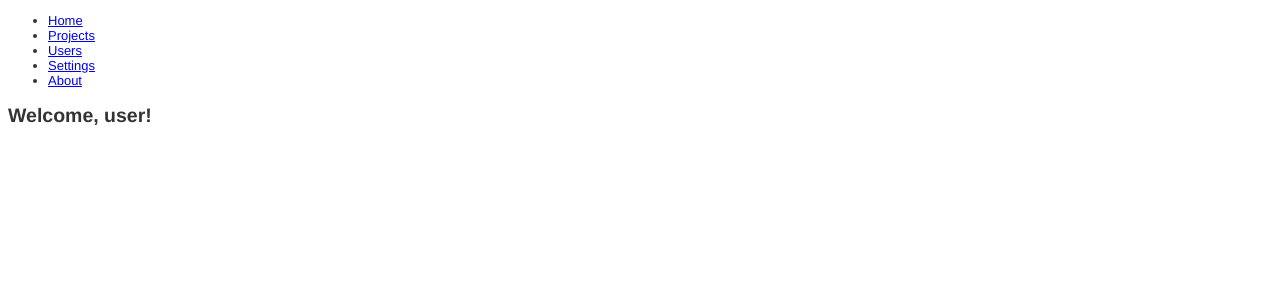
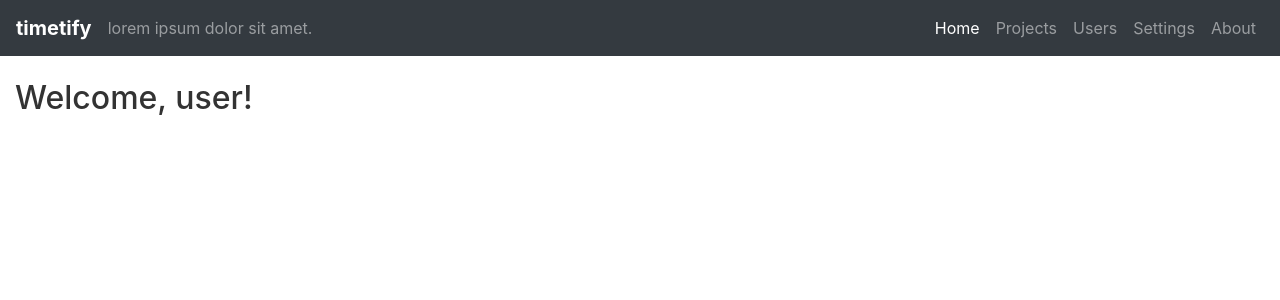
Before and after one commit to tanpatrick/timetify-v2, a React app: page / in a window 1280 px wide. Shown: the top 300 px of the page. Built offline with nearby package versions, Linux system fonts and the light colour scheme.

Commit message:
Add navigation styling using bootstrap

```diff
--- a/src/routes/index.jsx
+++ b/src/routes/index.jsx
@@ -2,7 +2,7 @@ import React from 'react'
 import {
     BrowserRouter as Router,
     Route,
-    Link
+    NavLink
 } from 'react-router-dom'
 
 import About from './about'
@@ -14,26 +14,49 @@ import Users from './users'
 const Routes = () => (
     <Router>
         <div>
-            <nav >
-                <ul>
-                    <li>
-                        <Link to="/">Home</Link>
+            <nav className="navbar navbar-expand-md navbar-dark bg-dark mb-4 fixed-top bg-faded">
+                <a className="navbar-brand" href="/">
+                    <strong>
+                        timetify
+                    </strong>
+                </a>
+                <button className="navbar-toggler" type="button" data-toggle="collapse" data-target="#navbarCollapse" aria-controls="navbarCollapse" aria-expanded="false" aria-label="Toggle navigation">
+                    <span className="navbar-toggler-icon"></span>
+                </button>
+                <div className="collapse navbar-collapse" id="navbarCollapse">
+                    <span className="navbar-text mr-auto">
+                        lorem ipsum dolor sit amet.
+                    </span>
+                    <ul className="navbar-nav mt-2 mt-md-0">
+                        <li className="nav-item">
+                            <NavLink className="nav-link" activeClassName="active" exact to="/">
+                                Home
+                            </NavLink>
                         </li>
-                    <li>
-                        <Link to="/projects">Projects</Link>
+                        <li className="nav-item">
+                            <NavLink className="nav-link" activeClassName="active" exact to="/projects">
+                                Projects
+                            </NavLink>
                         </li>
-                    <li>
-                        <Link to="/users">Users</Link>
+                        <li className="nav-item">
+                            <NavLink className="nav-link" activeClassName="active" exact to="/users">
+                                Users
+                            </NavLink>
                         </li>
-                    <li>
-                        <Link to="/settings">Settings</Link>
+                        <li className="nav-item">
+                            <NavLink className="nav-link" activeClassName="active" exact to="/settings">
+                                Settings
+                            </NavLink>
                         </li>
-                    <li>
-                        <Link to="/about">About</Link>
+                        <li className="nav-item">
+                            <NavLink className="nav-link" activeClassName="active" exact to="/about">
+                                About
+                            </NavLink>
                         </li>
                     </ul>
+                </div>
             </nav>
-            <div>
+            <div className="container-fluid">
                 <Route exact path="/" component={Home} />
                 <Route exact path="/projects" component={Projects} />
                 <Route exact path="/users" component={Users} />
--- a/src/styles/main.scss
+++ b/src/styles/main.scss
@@ -1,9 +1,14 @@
 $font-stack: Helvetica, sans-serif;
 
 $primary-color: #333;
-$font-size: 13px;
+
+// $font-size: 13px;
 
 body {
-    font: $font-size $font-stack;
+    // font: $font-size $font-stack;
     color: $primary-color;
 }
+
+.container-fluid {
+    padding-top: 80px;
+}
--- a/src/template.html
+++ b/src/template.html
@@ -5,10 +5,16 @@
         <meta charset="utf-8">
         <meta name="viewport" content="width=device-width, initial-scale=1, shrink-to-fit=no">
         <title>Timetify</title>
+
+        <link rel="stylesheet" href="//maxcdn.bootstrapcdn.com/bootstrap/4.0.0-beta/css/bootstrap.min.css">
     </head>
 
     <body>
         <div id="app"></div>
+
+        <script src="//code.jquery.com/jquery-3.2.1.slim.min.js"></script>
+        <script src="//cdnjs.cloudflare.com/ajax/libs/popper.js/1.11.0/umd/popper.min.js"></script>
+        <script src="//maxcdn.bootstrapcdn.com/bootstrap/4.0.0-beta/js/bootstrap.min.js"></script>
     </body>
 
 </html>
```
Lines whose indentation alone changed are shown as unchanged.
